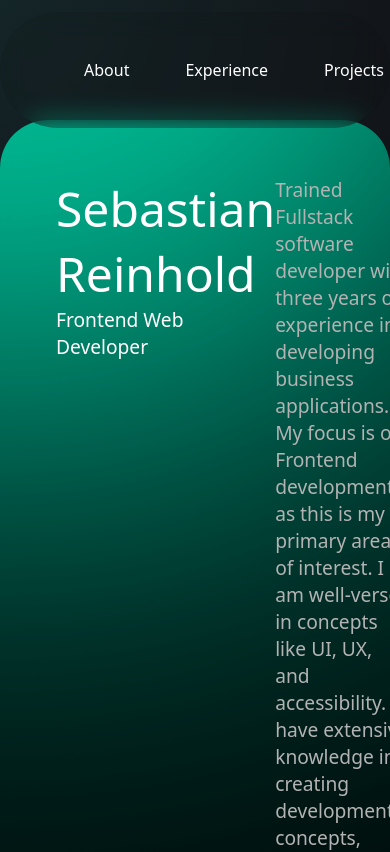
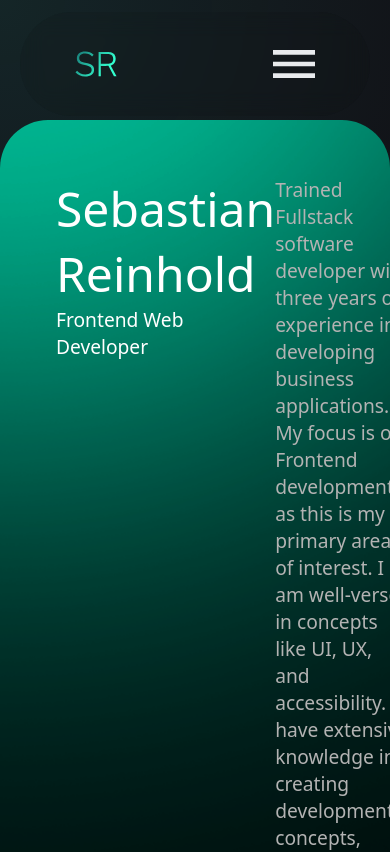
Before and after one commit to hardcoreseb/portfolio, an Angular app: page / in a window 390 px wide. Shown: the top 852 px of the page. Built offline with nearby package versions, Linux system fonts and the light colour scheme.

Commit message:
Navbar responsive

```diff
--- a/src/app/components/navbar/navbar.component.html
+++ b/src/app/components/navbar/navbar.component.html
@@ -1,5 +1,6 @@
 <section class="navbar">
-    <div class="nav-content">
+    <div class="nav-content" [class.mobile-nav-container]="!collapsed">
+        <div class="responsive-wrapper">
           <a href="/">
               <svg xmlns="http://www.w3.org/2000/svg" viewBox="0 0 300 300" class="logo">
                   <rect fill="transparent" x="0" y="0" width="300px" height="300px" class="logo-background-square"></rect>
@@ -20,5 +21,17 @@
               <a href="/#projects">Projects</a>
               <a href="/#contact-me">Contact Me</a>
           </nav>
+          <div class="mobile-menu" (click)="openNav()" [ngClass]="collapsed ? '' : 'open-menu'">
+            <svg xmlns="http://www.w3.org/2000/svg" viewBox="0 -960 960 960" fill="#e8eaed" class="burger-menu">
+              <path d="M120-240v-80h720v80H120Zm0-200v-80h720v80H120Zm0-200v-80h720v80H120Z"/>
+            </svg>
+          </div>
+        </div>
+        <nav class="hide" [class.mobile-nav-menu]="!collapsed">
+          <a href="/#about" (click)="openNav()">About</a>
+          <a href="/#experience" (click)="openNav()">Experience</a>
+          <a href="/#projects" (click)="openNav()">Projects</a>
+          <a href="/#contact-me" (click)="openNav()">Contact Me</a>
+      </nav>
     </div>
   </section>
--- a/src/app/components/navbar/navbar.component.scss
+++ b/src/app/components/navbar/navbar.component.scss
@@ -38,6 +38,13 @@
     padding: 24px 48px;
 
     display: flex;
+
+    .responsive-wrapper {
+        display: flex;
+        justify-content: space-between;
+        align-items: center;
+        width: 100%;
+    }
 }
 
 .nav-menu {
@@ -65,3 +72,63 @@ a {
     }
 
 }
+
+.burger-menu {
+    width: 3.5rem;
+}
+
+.mobile-menu,
+.mobile-nav-menu,
+.hide {
+    display: none;
+}
+
+@media screen and (max-width: 479px) {
+    .nav-menu {
+        display: none;
+        transition: all, transform 400ms;
+        transform: translateY(0px) translateX(0px);
+    }
+
+    .mobile-nav-container {
+        -webkit-backdrop-filter: blur(24px);
+        backdrop-filter: blur(24px);
+        background-color: #1212171f;
+        border-radius: 40px;
+
+        align-items: normal;
+        flex-wrap: wrap;
+        height: 100vh;
+
+        .responsive-wrapper {
+            align-items: normal;
+        }
+
+        .logo {
+            margin-bottom: auto;
+        }
+
+        .mobile-nav-menu {
+            display: flex;
+            justify-content: center;
+            align-items: center;
+            flex-direction: column;
+            width: 100%;
+            height: 100%;
+            gap: 4rem;
+
+            font-size: 2rem;
+            font-weight: 600;
+        }
+    }
+
+    .open-menu {
+        display: block;
+    }
+
+    .mobile-menu {
+        display: flex;
+        justify-content: center;
+        align-items: flex-start;
+    }
+}
--- a/src/app/components/navbar/navbar.component.ts
+++ b/src/app/components/navbar/navbar.component.ts
@@ -1,12 +1,19 @@
+import { NgClass } from '@angular/common';
 import { Component } from '@angular/core';
 
 @Component({
   selector: 'app-navbar',
   standalone: true,
-  imports: [],
+  imports: [NgClass],
   templateUrl: './navbar.component.html',
   styleUrl: './navbar.component.scss'
 })
 export class NavbarComponent {
 
+  collapsed: boolean = true;
+
+  public openNav() {
+    this.collapsed = !this.collapsed;
+  }
+
 }
```
Lines whose indentation alone changed are shown as unchanged.
